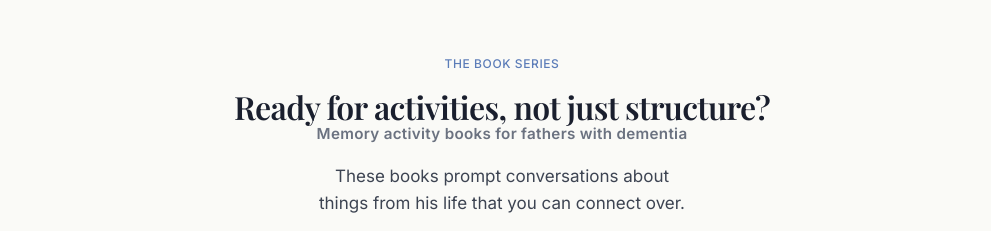
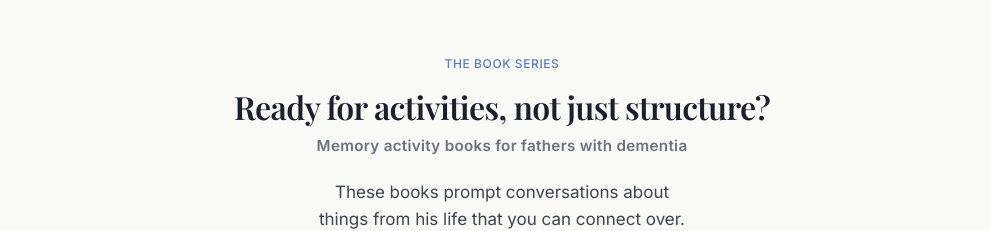
Before and after one commit to AnnaPaskini/anna-paskini-book-landing, a Next.js app: page / in a window 1280 px wide. Shown: the part 2640-2871 px from the top of the page, without its empty margins (138-1129 px from the left). Built offline with nearby package versions, Linux system fonts and the light colour scheme; no server answers.

Commit message:
Adjust spacing between section header and section subhead

```diff
--- a/src/app/globals.css
+++ b/src/app/globals.css
@@ -2143,7 +2143,7 @@ body[data-density="comfy"] {
   font-size: 0.95rem;
   font-weight: 600;
   color: var(--color-text-muted);
-  margin: -0.5rem 0 1rem 0;
+  margin: 0.25rem 0 1.25rem 0;
   letter-spacing: 0.02em;
 }
 
```
